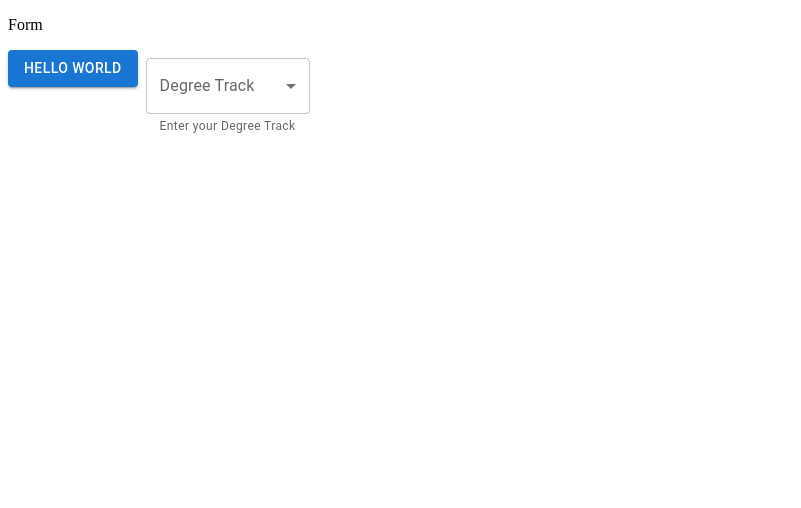
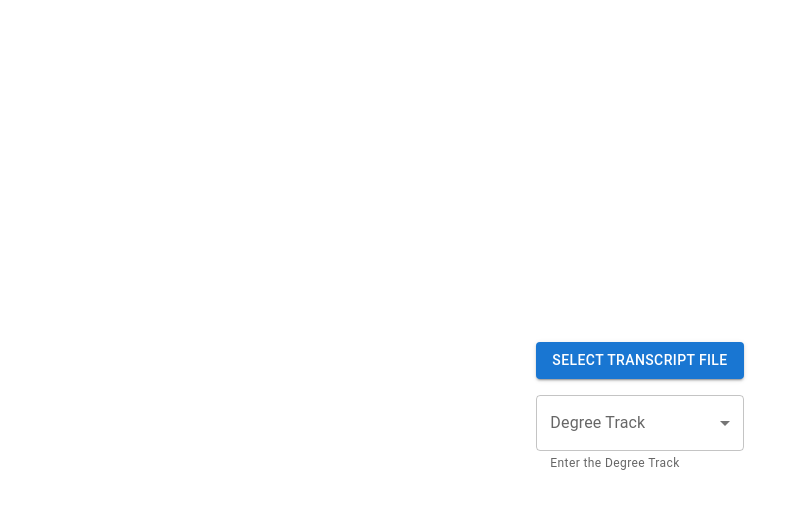
Before and after one commit to jasonkeith5274/degree_tool, a React (Create React App) app in the folder frontend/: page / in a window 1280 px wide. Shown: the top 508 px of the page, without its empty margins (0-801 px from the left). Built offline with nearby package versions, Linux system fonts and the light colour scheme.

Commit message:
added stack element

```diff
--- a/frontend/src/App.js
+++ b/frontend/src/App.js
@@ -5,19 +5,79 @@ import MenuItem from '@mui/material/MenuItem';
 import FormHelperText from '@mui/material/FormHelperText';
 import FormControl from '@mui/material/FormControl';
 import Select from '@mui/material/Select';
+import { display } from '@mui/system';
+import { Grid } from '@mui/material';
+import {useState} from 'react';
+import {useRef} from 'react';
+import Stack from '@mui/material/Stack';
 
 function App() {
 
   const [degreeTrack, setDegreeTrack] = React.useState('');
 
+  const inputRef = useRef(null);
+
+
   const handleChange = (event) => {
     setDegreeTrack(event.target.value);
   };
 
+  const handleClick = () => {
+    // 👇️ open file input box on click of other element
+    inputRef.current.click();
+  };
+
+  const handleFileChange = event => {
+    const fileObj = event.target.files && event.target.files[0];
+    if (!fileObj) {
+      return;
+    }
+
+    console.log('fileObj is', fileObj);
+
+    // 👇️ reset file input
+    event.target.value = null;
+
+    // 👇️ is now empty
+    console.log(event.target.files);
+
+    console.log(fileObj);
+    console.log(fileObj.name);
+
+  }
+
+  /*
   return (
-    <div>
-      <p> Form </p>
-      <Button variant="contained">Hello World</Button>
+    <div
+      style={{
+      display: 'flex',
+      alignItems: 'center',
+      justifyContent: 'center',
+      height: '100vh',
+      }}>
+      <input
+        style={{display: 'none'}}
+        ref={inputRef}
+        type="file"
+        onChange={handleFileChange}
+      />
+
+      <button onClick={handleClick}>Open file upload box</button>
+    </div>
+  );
+  */
+
+  return (
+    <div
+    style={{
+      display: 'flex',
+      alignItems: 'center',
+      justifyContent: 'center',
+      height: '100vh',
+      }}>
+      <p> </p>
+      <Stack spacing={2}>
+        <Button variant="contained">Select Transcript File</Button>
         <FormControl sx={{ m: 1, minWidth: 120 }}>
           <InputLabel>Degree Track</InputLabel>
           <Select
@@ -36,10 +96,12 @@ function App() {
             <MenuItem value={60}>Systems</MenuItem>
             <MenuItem value={70}>Traditional Computer Science</MenuItem>
           </Select>
-        <FormHelperText>Enter your Degree Track</FormHelperText>
+          <FormHelperText>Enter the Degree Track</FormHelperText>
         </FormControl>
+      </Stack>
     </div>
   );
+
 }
 
 export default App;
```
Also changed, not shown: 1 other file (tests, documents, lock files or other folders). Lines whose indentation alone changed are shown as unchanged.
